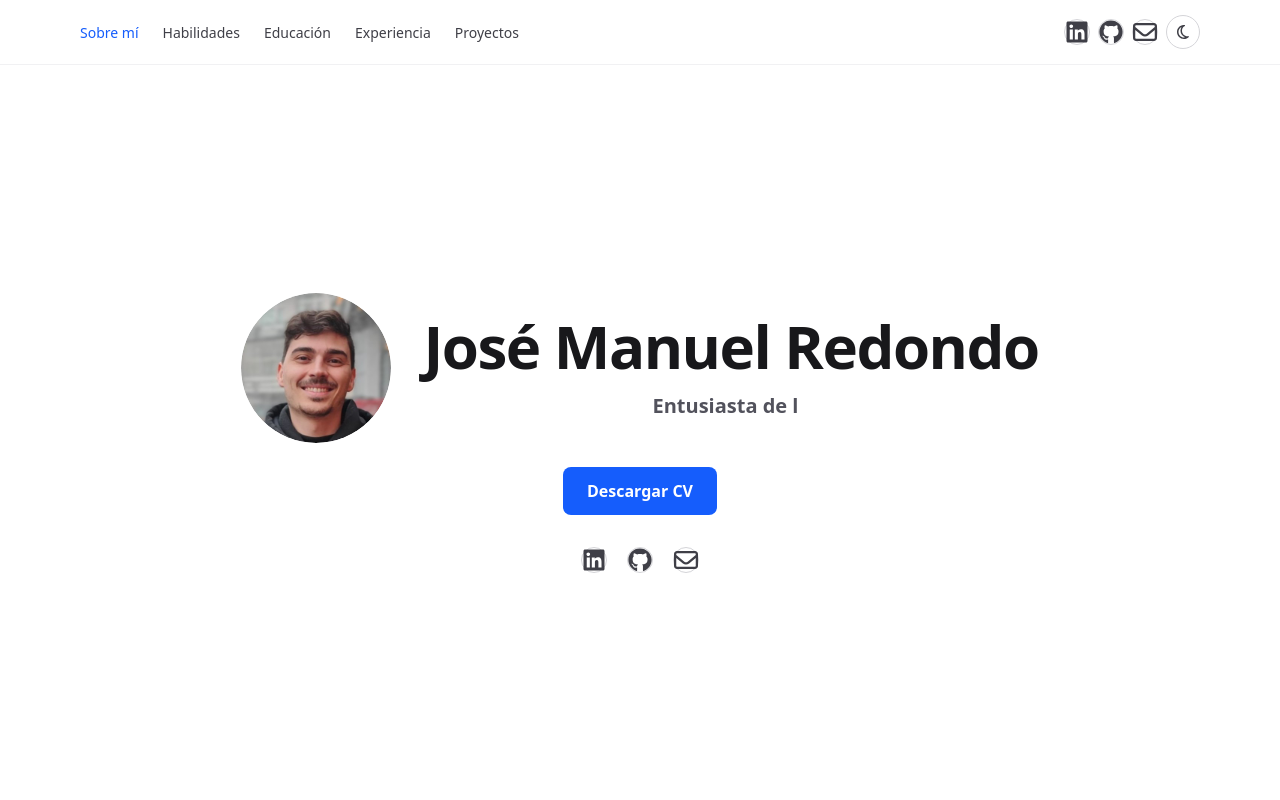
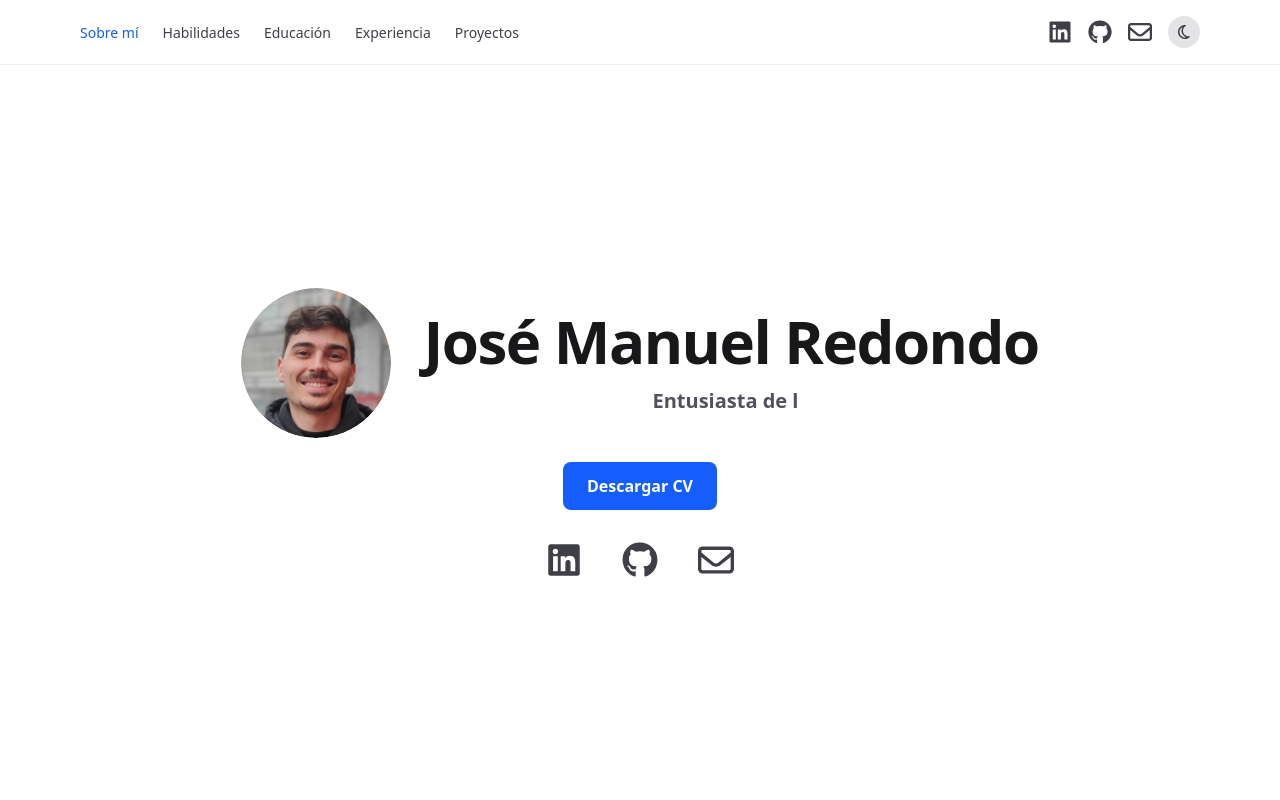
Before and after one commit to zemanue/my-dev-portfolio, a React (Vite) app: page / in a window 1280 px wide. Shown: the top 800 px of the page. Built offline with nearby package versions, Linux system fonts and the light colour scheme.

Commit message:
Refactor and update SocialIcon and toggle theme button
Refactored SocialIcon to use a size map for consistent sizing and improved error handling for invalid sizes. Updated Hero to use the new SocialIcon size prop and adjusted Navbar button styles for better theme support and transitions.

```diff
--- a/src/components/Hero.jsx
+++ b/src/components/Hero.jsx
@@ -53,11 +53,11 @@ export default function Hero() {
                 </div>
 
                 {/* Social Icons */}
-                <div className="mt-8 flex items-center justify-center gap-5">
+                <div className="mt-8 flex items-center justify-center gap-10">
                     {socialLinks.map(({ href, label, icon }) => (
                         <SocialIcon
                             key={label}
-                            size={12}
+                            size={9}
                             href={href}
                             label={label}
                             icon={icon}
--- a/src/components/Navbar.jsx
+++ b/src/components/Navbar.jsx
@@ -72,11 +72,11 @@ export default function Navbar({ theme, onToggleTheme }) {
 
 
                 {/* Botones */}
-                <div className="flex items-center gap-2">
+                <div className="flex items-center gap-4">
                     {socialLinks.map(({ href, label, icon }) => (
                         <SocialIcon
                             key={label}
-                            size={10}
+                            size={6}
                             href={href}
                             label={label}
                             icon={icon}
@@ -87,7 +87,7 @@ export default function Navbar({ theme, onToggleTheme }) {
                     <button
                         onClick={onToggleTheme}
                         aria-label="Cambiar tema"
-                        className="inline-flex items-center justify-center rounded-full border border-zinc-300 bg-white p-2 text-zinc-700 hover:bg-zinc-100 dark:border-zinc-700 dark:bg-zinc-800 dark:text-zinc-200 dark:hover:bg-zinc-700 transition-colors duration-500"
+                        className="inline-flex items-center justify-center rounded-full p-2 bg-zinc-200 hover:bg-zinc-300 text-zinc-700 dark:bg-zinc-800 dark:hover:bg-zinc-700 dark:text-zinc-100 hover:text-blue-800 dark:hover:text-yellow-300 transition-colors duration-300"
                     >
                         {theme === "dark" ? <FaRegSun className="animate-rotate-in animate-duration-normal" /> : <FaRegMoon className="animate-rotate-in duration" />}
                     </button>
--- a/src/components/SocialIcon.jsx
+++ b/src/components/SocialIcon.jsx
@@ -1,17 +1,36 @@
 import React from "react";
 
-const SocialIcon = ({ size, label, href, icon }) => (
+const sizeMap = {
+    4: "h-4 w-4",
+    5: "h-5 w-5",
+    6: "h-6 w-6",
+    7: "h-7 w-7",
+    8: "h-8 w-8",
+    9: "h-9 w-9",
+    10: "h-10 w-10",
+    11: "h-11 w-11",
+    12: "h-12 w-12",
+};
+
+export default function SocialIcon({ size = 7, label, href, icon }) {
+    if (!sizeMap[size]) {
+        console.log(`Tamaño inválido para SocialIcon: ${size}.
+            Usa uno de los siguientes tamaños: ${Object.keys(sizeMap).join(", ")}, o configura en SocialIcon.jsx uno nuevo.
+            Utilizando valor por defecto 7.`);
+        size = 7; // Valor por defecto si el tamaño es inválido
+    }
+
+    return (
         <a
             href={href}
             target={href.startsWith("http") ? "_blank" : undefined}
             rel={href.startsWith("http") ? "noreferrer" : undefined}
             aria-label={label}
-        className={`inline-flex h-${size} w-${size} items-center justify-center rounded-full border border-zinc-300 bg-white hover:bg-zinc-100 dark:border-zinc-700 dark:bg-zinc-800 dark:hover:bg-zinc-700 transition`}
+            className={`inline-flex items-center justify-center`}
         >
             {React.cloneElement(icon, {
-            className: `h-6 w-6 text-zinc-700 dark:text-zinc-100`
+                className: `${sizeMap[size]} text-zinc-700 dark:text-zinc-100 hover:text-blue-600 dark:hover:text-blue-500 transition-colors duration-300`,
             })}
         </a>
     );
-
-export default SocialIcon;
+}
```
Lines whose indentation alone changed are shown as unchanged.
